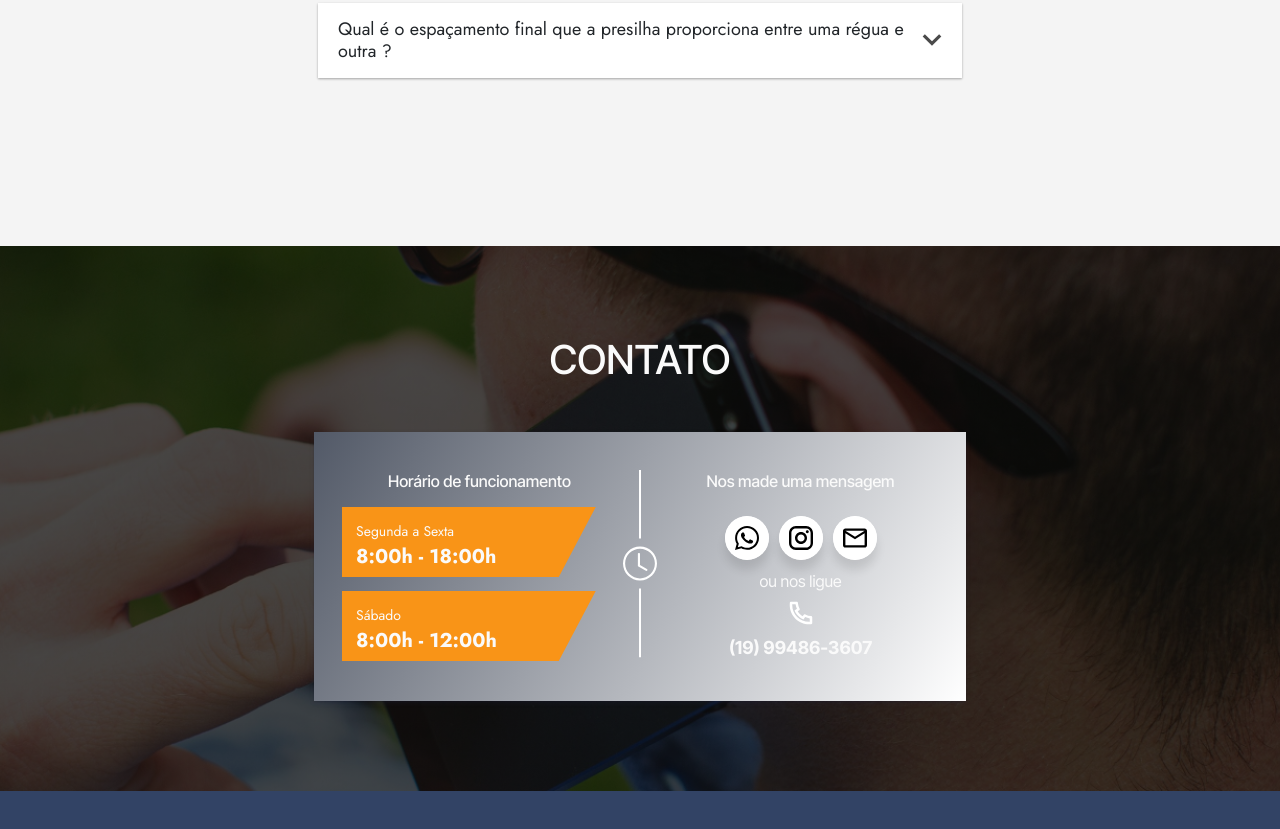
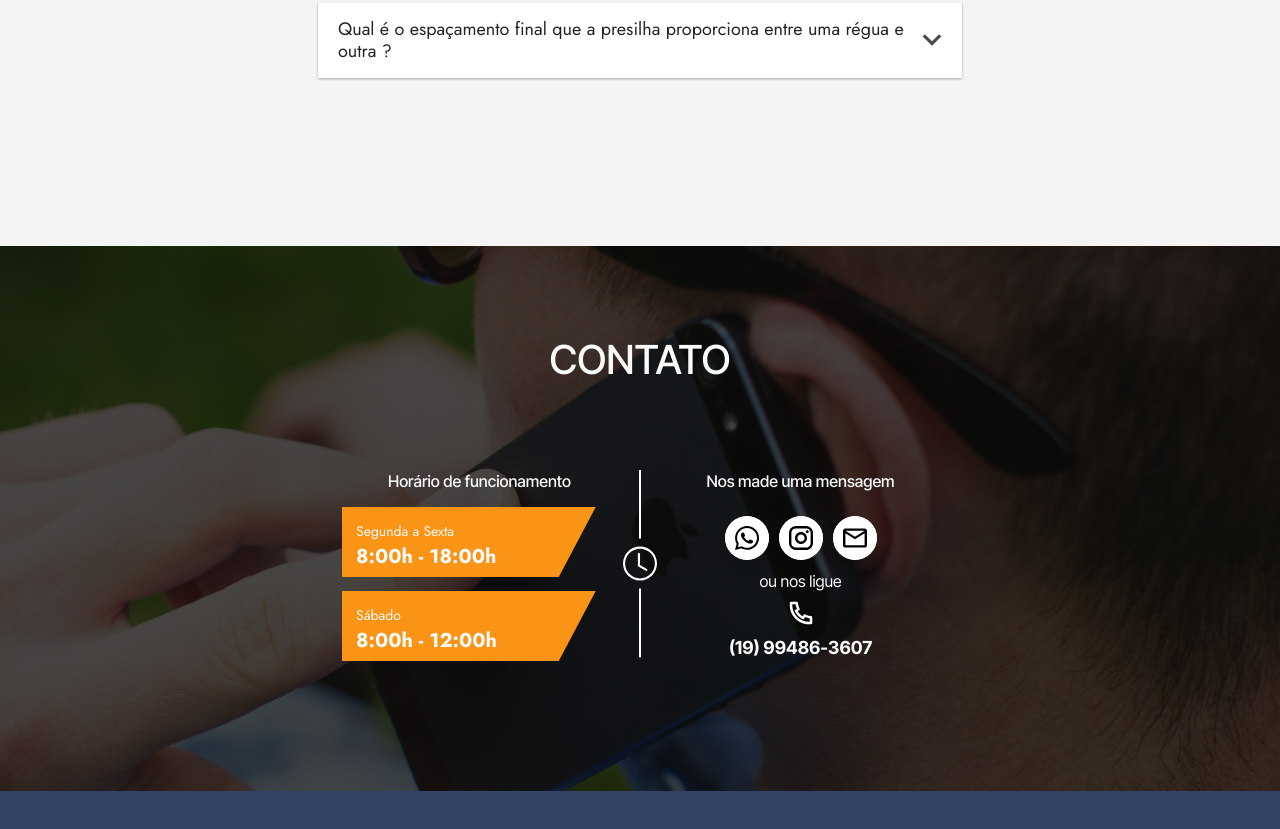
Before and after one commit to AdrielFF/JPPresilhas, a website with bundled scripts: page src/index.html in a window 1280 px wide. Shown: the part 2916-3745 px from the top of the page. Built offline with nearby package versions, Linux system fonts and the light colour scheme.

Commit message:
fix: removed contact card background and box shadow

```diff
--- a/src/assets/scss/main.scss
+++ b/src/assets/scss/main.scss
@@ -541,12 +541,10 @@ section.carousel {
     width: 100%;
     max-width: 652px;
     margin: 0 auto;
-    background-image: linear-gradient(120deg, #525967, #fff);
     padding: 2.5rem 1.75rem;
     color: #FAFAFA;
     display: flex;
     justify-content: space-between;
-    box-shadow: rgba(50, 50, 93, 0.25) 0px 2px 5px -1px, rgba(0, 0, 0, 0.3) 0px 1px 3px -1px;
 
     &::after {
       content: url("../images/contact-card-divider.svg");
```
Also changed, not shown: dist/assets/css/main.css, src/assets/css/main.css, 1 other file.
